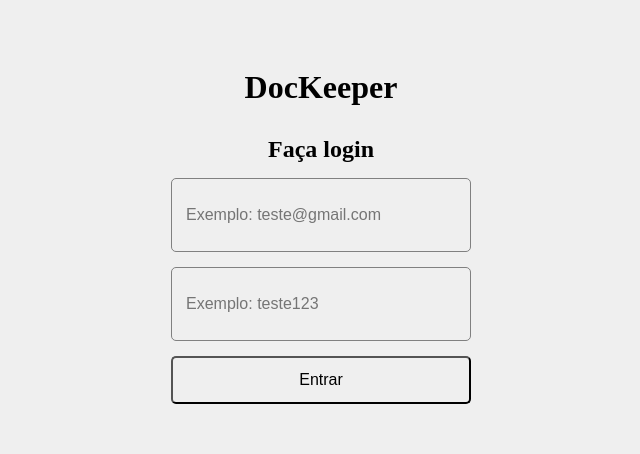
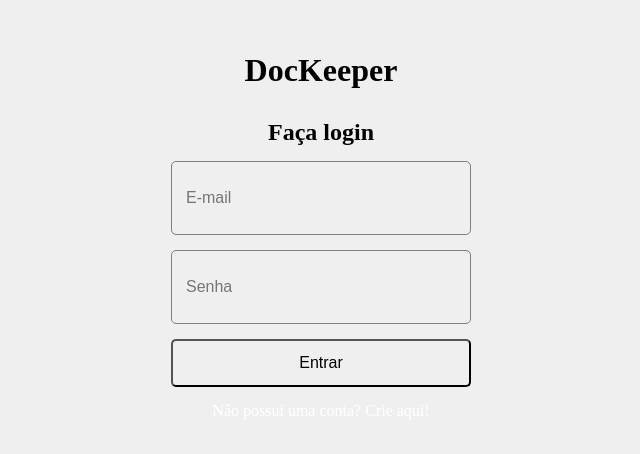
Before and after one commit to andreydantasvf/DocKeeper, a React (Vite) app in the folder web/: page / in a window 1280 px wide. Shown: the part 164-618 px from the top of the page, without its empty margins (319-959 px from the left). Built offline with nearby package versions, Linux system fonts and the light colour scheme.

Commit message:
Add link to /register

```diff
--- a/web/src/pages/SignIn/index.jsx
+++ b/web/src/pages/SignIn/index.jsx
@@ -1,4 +1,6 @@
 import { useState } from "react";
+import { Link } from "react-router-dom";
+
 import { Container, Form } from "./styles";
 
 import { Input } from "../../components/Input";
@@ -9,12 +11,15 @@ import { useAuth } from "../../hooks/auth";
 export function SignIn() {
   const [email, setEmail] = useState("");
   const [password, setPassword] = useState("");
+  const [isLoading, setIsLoading] = useState(false);
 
   const { signIn } = useAuth();
 
   async function handleSignIn(event) {
+    setIsLoading(true);
     event.preventDefault();
-    signIn({ email, password });
+    await signIn({ email, password });
+    setIsLoading(false);
   }
 
   return (
@@ -25,20 +30,23 @@ export function SignIn() {
         <h2>Faça login</h2>
         <Input
           type="text"
-          placeholder="Exemplo: teste@gmail.com"
+          placeholder="E-mail"
           onChange={e => setEmail(e.target.value)}
         />
         <Input
           type="password"
-          placeholder="Exemplo: teste123"
+          placeholder="Senha"
           onChange={e => setPassword(e.target.value)}
         />
         <Button
           title="Entrar"
-          loading={false}
+          loading={isLoading}
           type="submit"
           onClick={handleSignIn}
         />
+        <Link to="/register">
+          Não possui uma conta? Crie aqui!
+        </Link>
       </Form>
     </Container>
   )
```
